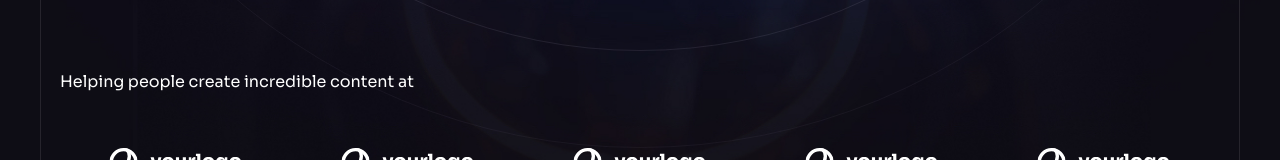
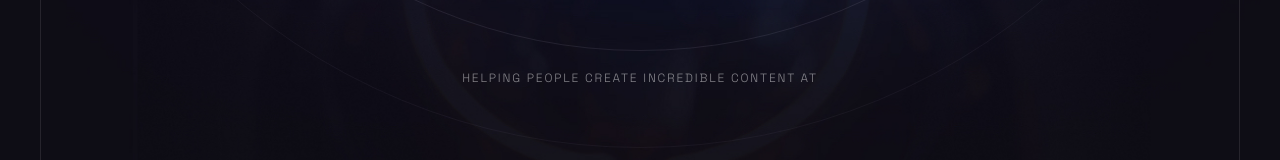
Before and after one commit to rizbikit1781/genify-ai, a React (Vite) app: page / in a window 1280 px wide. Shown: the part 1184-1344 px from the top of the page. Built offline with nearby package versions, Linux system fonts and the light colour scheme.

Commit message:
Add missing style

```diff
--- a/src/assets/index.js
+++ b/src/assets/index.js
@@ -22,7 +22,7 @@ import loading from "./loading.png";
 import background from "./background.jpg";
 
 import curve from "./hero/curve.png";
-import robot from "./hero/robot.png";
+import robot from "./hero/robot.jfif";
 import heroBackground from "./hero/hero-background.jpg";
 
 import curve1 from "./collaboration/curve-1.svg";
--- a/src/components/CompanyLogo.jsx
+++ b/src/components/CompanyLogo.jsx
@@ -4,7 +4,7 @@ import { companyLogos } from '../constants'
 const CompanyLogo = ({ className }) => {
   return (
     <div className={className}>
-        <h5>Helping people create incredible content at</h5>
+        <h5 className='tagline mb-6 text-center text-n-1/50'>Helping people create incredible content at</h5>
         <ul className='flex'>
             {companyLogos.map((logo, index) => (
                 <li className='flex items-center justify-center flex-1 h-[8.5rem]' key={index}>
--- a/src/components/Hero.jsx
+++ b/src/components/Hero.jsx
@@ -42,7 +42,7 @@ const Hero = () => {
                     <div className='relative bg-n-8 rounded-[1rem]' >
                         <div className='h-[1.4rem] bg-n-10 rounded-t-[0.9rem]' />
                         <div className='aspect-[33/40] rounded-b-[0.9rem] overflow-hidden md:aspect-[688/490] lg:aspect-[1024/490]'>
-                            <img src={robot} className='w-full scale-[1.7] translate-y-[8%] md:scale-[1] md:-translate-y-[10%] lg:-translate-y-0' width={1024} height={490} alt="AI" />
+                            <img src={robot} className='w-full scale-[1.7] translate-y-[8%] md:scale-[1] md:-translate-y-[10%] lg:-translate-y-[10%] opacity-80' width={1024} height={490} alt="AI" />
                         </div>
 
 
```
Also changed, not shown: src/assets/hero/robot.jfif (added), src/assets/hero/robot22.png (renamed from src/assets/hero/robot.png).
